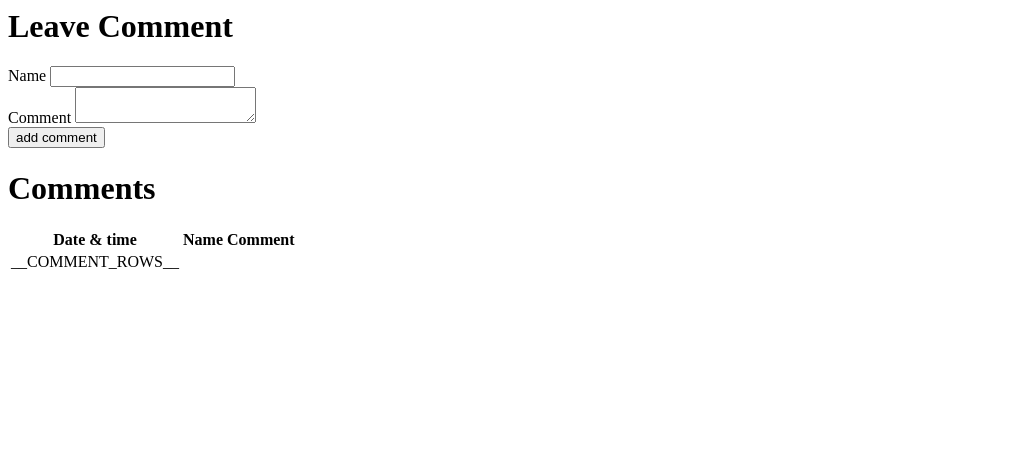
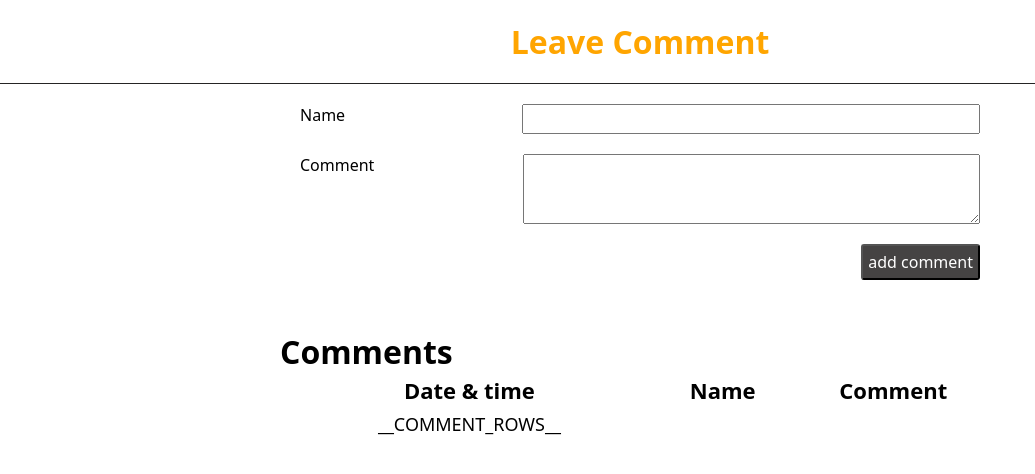
Before and after one commit to prafullchvn/flowerCatalogApp, a plain HTML site: page public/guestBook.html in a window 1280 px wide. Shown: the whole page, without its empty margins (0-1035 px from the left). Drawn offline with Linux system fonts and the light colour scheme.

```diff
--- /dev/null
+++ b/public/css/guest-book-style.css
@@ -0,0 +1,74 @@
+* {
+  margin: 0;
+  padding: 0;
+  box-sizing: border-box;
+  font-family: system-ui, -apple-system, BlinkMacSystemFont, 'Segoe UI', Roboto, Oxygen, Ubuntu, Cantarell, 'Open Sans', 'Helvetica Neue', sans-serif;
+}
+
+header {
+  padding: 20px;
+  text-align: center;
+  color: orange;
+  border-bottom: 1px solid rgb(37, 36, 36);
+}
+
+.content {
+  width: 720px;
+  margin: 0 auto;
+  display: flex;
+  /* align-items: center; */
+  flex-direction: column;
+  row-gap: 30px;
+}
+
+.comment-form>* {
+  margin: 20px;
+}
+
+.input-wrapper {
+  display: flex;
+  justify-content: space-evenly;
+}
+
+.input-wrapper>input,
+.input-wrapper>textarea {
+  padding: 5px;
+  flex: 2;
+}
+
+.input-wrapper>label {
+  flex: 1;
+}
+
+.input-wrapper>input {
+  height: 30px;
+}
+
+.input-wrapper>textarea {
+  height: 70px;
+}
+
+input[type="submit"] {
+  padding: 5px;
+  font-size: 16px;
+  display: block;
+  margin-left: auto;
+  background-color: rgb(69, 67, 67);
+  color: white;
+  border-radius: 3px;
+}
+
+
+.comment-table>table {
+  width: 100%;
+}
+
+.comment-table th {
+  font-size: 22px;
+}
+
+.comment-table td {
+  font-size: 18px;
+  padding: 5px;
+  text-align: center;
+}
--- a/public/guestBook.html
+++ b/public/guestBook.html
@@ -1,6 +1,7 @@
 <html>
 <head>
   <title>Guest Book</title>
+  <link rel="stylesheet" href="css/guest-book-style.css">
 </head>
 <body>
   <main>
@@ -8,13 +9,13 @@
       <h1>Leave Comment</h1>
     </header>
     <div class="content">
-      <div class="comment-form">
-        <form action="/register-comment" method="GET">
-          <div>
+      <div>
+        <form class="comment-form" action="/register-comment" method="GET">
+          <div class="input-wrapper">
             <label for="name">Name</label>
             <input type="text" name="name" />
           </div>
-          <div>
+          <div class="input-wrapper">
             <label for="comment">Comment</label>
             <textarea name="comment"></textarea>
           </div>
@@ -33,7 +34,6 @@
           </thead>
           <tbody>
             <td>
-
               __COMMENT_ROWS__
             </td>
           </tbody>
--- a/src/resource/comments.json
+++ b/src/resource/comments.json
@@ -1 +1 @@
-[{"timestamp":"27/06/2022 16:57:24","name":"ayush","comment":"nice flowers"},{"timestamp":"27/06/2022 16:55:42","name":"xyz","comment":"nice+flowers"},{"timestamp":"27/06/2022 16:51:4","name":"nirmal","comment":"hello+there"},{"name":"prafull","timestamp":"2022-06-27 3:48 pm","comment":"Wonderful flowers."},{"timestamp":"2022-06-27T10:56:53.395Z","name":"abc","comment":"dfe"}]
+[{"timestamp":"27/06/2022 18:19:44","name":"akshay","comment":"beautiful flowers"},{"timestamp":"27/06/2022 16:57:24","name":"ayush","comment":"nice flowers"},{"timestamp":"27/06/2022 16:55:42","name":"xyz","comment":"nice+flowers"},{"timestamp":"27/06/2022 16:51:4","name":"nirmal","comment":"hello+there"},{"name":"prafull","timestamp":"2022-06-27 3:48 pm","comment":"Wonderful flowers."},{"timestamp":"2022-06-27T10:56:53.395Z","name":"abc","comment":"dfe"}]
```
Also changed, not shown: public/index.html (+3 -3 lines), src/handler/commentHandler.js (added, +53 -0 lines), src/handler/pagesHandler.js (+1 -51 lines), src/router/routes.js (+6 -2 lines), 1 other file.
